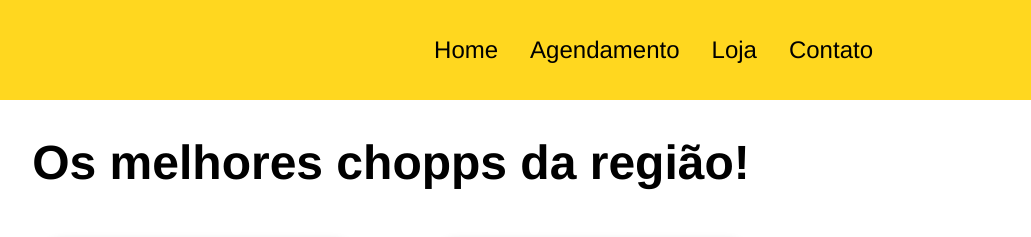
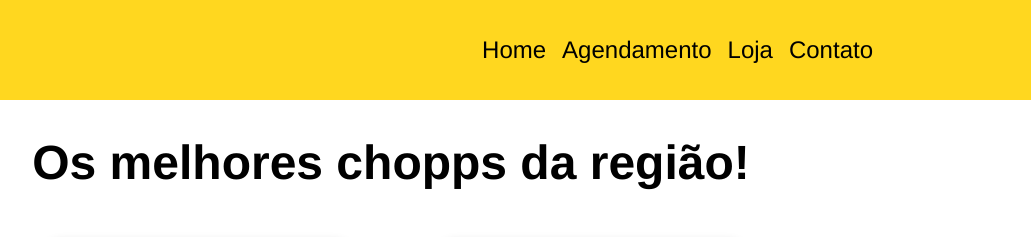
Before and after one commit to lucaseabsouza/barao-das-bebidas-v2, a plain HTML site: page index.html in a window 1280 px wide. Shown: the top 237 px of the page, 249-1280 px from the left. Drawn offline with Linux system fonts and the light colour scheme; a script that the page names is missing.

Commit message:
Update style.css

```diff
--- a/css/style.css
+++ b/css/style.css
@@ -31,10 +31,6 @@ body{
 
 #nav, #logo{
     margin: 0 150px;
-}
-
-#menu{
-    gap: 1rem;
 }
 
 #menu a{
```
